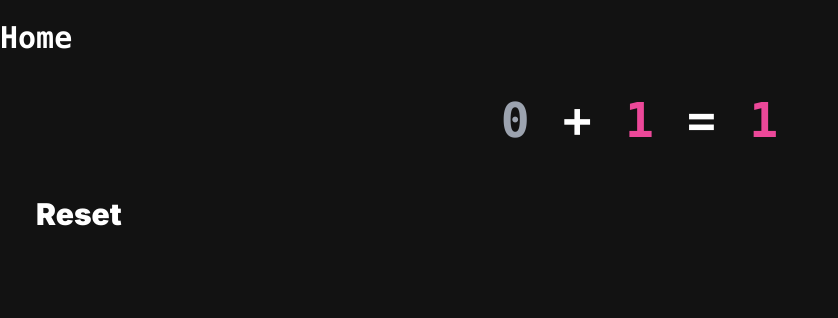
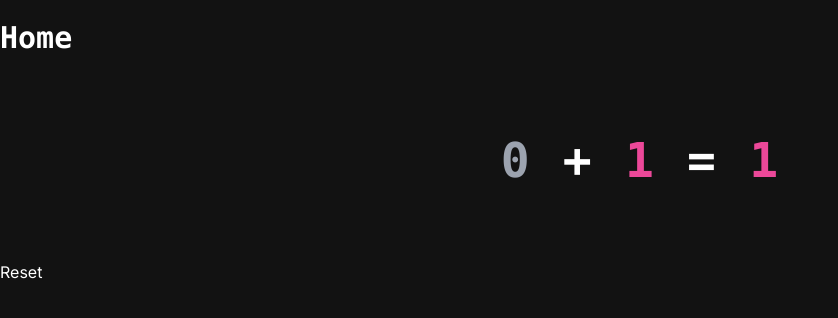
Before and after one commit to hadmacker/numbrella, a Next.js app: page /numbers/fib in a window 1280 px wide. Shown: the top 318 px of the page, without its empty margins (0-838 px from the left). Built offline with nearby package versions, Linux system fonts and the light colour scheme.

Commit message:
onEffect to improve client-side rendering behaviour

```diff
--- a/app/numbers/count-by/page.tsx
+++ b/app/numbers/count-by/page.tsx
@@ -66,7 +66,7 @@ export default function Page() {
       {elements}
       <li key="custom">
       <button
-        className="py-4"
+        className="py-4 hidden"
         onClick={() => {
         const val = prompt("Custom Number");
         try {
@@ -82,9 +82,9 @@ export default function Page() {
         Different Number
       </button>
       </li>
-      <li>
+      <li key="reset">
         <a
-          className="py-4"
+          className="py-5"
           href="/numbers/count-by"
           >Reset</a>
       </li>
--- a/app/numbers/cubes/page.tsx
+++ b/app/numbers/cubes/page.tsx
@@ -1,7 +1,6 @@
 'use client'
 
-import React from "react";
-import {useRouter, useSearchParams} from 'next/navigation'
+import React, { useState } from "react";
 import { PrettyChar } from '../../prettyChar'
 import { NumberFormatter } from '../../numberFormatter'
 
@@ -26,94 +25,60 @@ function formatted(number: number, bw: boolean): React.ReactElement[] {
   return divElements;
 }
 
-function useQueryString(key: string, defaultValue: string) {
-  const searchParams = useSearchParams()
-  const value = searchParams.get(key);
-
-  if (value === undefined || value === null) {
-    return defaultValue;
-  }
-
-  return Array.isArray(value) ? value[0] : value;
-}
-
 export default function Page() {
-  const bw = useQueryString("bw", "unset");
-  const iqs = useQueryString("i", "0");
-  const router = useRouter();
-
-  try {
-    const divElements: React.ReactElement[] = [];
-
-    let nextHrefClassNames = "";
-    let nextHrefNcClassNames = "hidden";
-    // if(bw == "false") {
-    //   nextHrefNcClassNames = "hidden";
-    // }
-    // if(bw == "true") {
-    //   nextHrefClassNames = "hidden";
-    // }
-    let base = parseInt(iqs, 10);
-    if(base < 0) {
-      base = 0;
-    }
-    const a = Math.pow(base, 3);
-    let product = a;
-
-    let allowPrior = (base >= 1);
-    let priorClassNames = "";
-    if(!allowPrior) {
-      priorClassNames = "hidden";
-    }
-
-    const resetHref = "?";
-    const priorHref = `?i=${base-1}&bw=${bw}`;
-
-    divElements.push(
-          <div>
-            {Formula(a, base, product, bw)}
-          </div>
-        );
-
-    const nextHref = `?i=${base+1}&bw=false`;
+  const bw = false;
+  const [multiplier, setMultiplier] = useState<number>(0);
+  const [value, setValue] = useState<number>(0);
 
   return (
     <>
-      <div className="text-center">
-        <a href={nextHref} className={nextHrefClassNames}>
-          {divElements}
-        </a>
-      </div>
-      <div className="m-8"></div>
+      <h1 className="p-5 text-center tracking-wide font-mono font-black">
+        <button className="p-5 tracking-wide font-mono md:font-black"
+            onClick={() => {
+              const newMultiplier = multiplier + 1;
+              const newValue = Math.pow(multiplier, 3);
+              setMultiplier(newMultiplier);
+              setValue(newValue)
+          }}>{Formula(Math.pow(multiplier, 3), multiplier, bw)}</button>
+      </h1>
       <div>
-        <div><a href={resetHref}><span className="mx-5 p-4 text-3xl font-black">Reset</span></a></div>
+        <button
+          className="py-4"
+          onClick={() => {
+            setMultiplier(0);
+            setValue(0);
+          }}
+          >Reset</button>
       </div>
     </>
-    )
-  } catch(e) {
-    router.push("/numbers/cubes")
-  }
+    );
 }
 
-function Formula(value1: number, base: number, product: number, bw: boolean) {
-  const showLastSpans = base != 0;
-
+function Formula(value1: number, base: number, bw: boolean) {
   return (
     <>
-      <p className="text-center m-5 tracking-wide font-mono font-black align-top">
+      <div className="text-center m-5 tracking-wide font-mono font-black">
         <span className="normal-nums text-5xl">{formatted(base, bw)}</span>
-        <span className="ordinal text-l align-top">{formatted(3, bw)}</span>
+        <span className="ordinal text-xl align-top">{formatted(3, bw)}</span>
+      </div>
+      <div className="text-center m-5 tracking-wide font-mono font-black">
         <span className="text-5xl text-black-600/100 mx-8">=</span>
+      </div>
+      <div className="text-center m-5 tracking-wide font-mono font-black break-all">
         <span className="text-5xl normal-nums">{formatted(base, bw)}</span>
         <span className="text-5xl text-black-600/100 mx-2">x</span>
         <span className="text-5xl normal-nums">{formatted(base, bw)}</span>
         <span className="text-5xl text-black-600/100 mx-2">x</span>
         <span className="text-5xl normal-nums">{formatted(base, bw)}</span>
+      </div>
+      <div className="text-center m-5 tracking-wide font-mono font-black">
         <span className="text-5xl text-black-600/100 mx-8">=</span>
+      </div>
+      <div className="text-center m-5 tracking-wide font-mono font-black">
         <span className="text-5xl">
           {formatted(value1, bw)}
         </span>
-      </p>
+      </div>
     </>
     )
 }
--- a/app/numbers/fib/page.tsx
+++ b/app/numbers/fib/page.tsx
@@ -1,7 +1,6 @@
 'use client'
 
-import React from "react";
-import {useSearchParams, useRouter, ReadonlyURLSearchParams} from 'next/navigation'
+import React, { useState } from "react";
 import { PrettyChar } from '../../prettyChar'
 import { NumberFormatter } from '../../numberFormatter'
 
@@ -26,81 +25,37 @@ function formatted(number: number, bw: boolean): React.ReactElement[] {
   return divElements;
 }
 
-function useQueryString(searchParams: ReadonlyURLSearchParams, key: string, defaultValue: string) {
-  const value = searchParams.get(key);
-
-  if (value === undefined || value === null) {
-    return defaultValue;
-  }
-
-  return Array.isArray(value) ? value[0] : value;
-}
-
 export default function Page() {
-  const searchParams = useSearchParams();
-  const bw = useQueryString(searchParams, "bw", "unset");
-  const aqs = useQueryString(searchParams, "a", "0");
-  const bqs = useQueryString(searchParams, "b", "1");
-  const router = useRouter();
-
-  try {
-    let n = 50;
-    const divElements: React.ReactElement[] = [];
-
-    let nextHrefClassNames = "";
-    let nextHrefNcClassNames = "hidden";
-    // if(bw == "false") {
-    //   nextHrefNcClassNames = "hidden";
-    // }
-    // if(bw == "true") {
-    //   nextHrefClassNames = "hidden";
-    // }
-    let a = parseInt(aqs, 10);
-    if(a < 0) {
-      a = 0;
-    }
-    let b = parseInt(bqs, 10);
-    if(b < 1) {
-      b = 1;
-    }
-    let c = a+b;
-    let d = b - a; // Going backwards, subtract A from B to get the prior A.
-
-    let allowPrior = (a > 0 && b >= 1);
-    let priorClassNames = "";
-    if(!allowPrior) {
-      priorClassNames = "hidden";
-    }
-
-    const resetHref = "?";
-    const priorHref = `?a=${d}&b=${a}&bw=${bw}`;
-
-    divElements.push(
-          <div key="1">
-            {Formula(a, b, c, bw)}
-          </div>
-        );
-
-    const nextHref = `?a=${b}&b=${c}&bw=false`;
-    const nextHrefNc = `?a=${b}&b=${c}&bw=true`;
+  const bw = false;
+  const [a, setA] = useState<number>(0);
+  const [b, setB] = useState<number>(1);
+  const [number, setNumber] = useState<number>(1);
 
   return (
   <>
-      <div className="columns-1 text-left">
-        <a href={nextHref} className={nextHrefClassNames}>
-          {divElements}
-        </a>
-      </div>
-      <div className="m-8"></div>
+    <h1 className="p-5 text-center tracking-wide font-mono text-5xl md:text-8xl font-black">
+      <button className="p-5 tracking-wide font-mono text-4xl md:text-5xl font-black"
+          onClick={() => {
+            const newA = b;
+            const newB = number;
+            const newNumber = number + b;
+            setNumber(newNumber);
+            setA(newA)
+            setB(newB);
+        }}>{Formula(a, b, number, bw)}</button>
+    </h1>
     <div>
-        <div><a href={resetHref}><span className="mx-5 p-4 text-3xl font-black">Reset</span></a></div>
+      <button
+        className="py-4"
+        onClick={() => {
+          setA(0);
+          setB(1);
+          setNumber(1);
+        }}
+        >Reset</button>
     </div>
   </>
-    )
-  }
-  catch(e) {
-    router.push("/numbers/fib")
-  }
+  );
 }
 
 function Formula(value1: number, value2: number, value3: number, bw: boolean) {
--- a/app/numbers/powersoftwo/page.tsx
+++ b/app/numbers/powersoftwo/page.tsx
@@ -1,7 +1,6 @@
 'use client'
 
-import React from "react";
-import {useRouter, useSearchParams} from 'next/navigation'
+import React, { useState } from "react";
 import { PrettyChar } from '../../prettyChar'
 import { NumberFormatter } from '../../numberFormatter'
 
@@ -12,9 +11,10 @@ function formatted(number: number, bw: boolean): React.ReactElement[] {
 
   // Create an array of <div> elements to hold each digit
   const divElements: React.ReactElement[] = digitsArray.map((digit, index) => {
-    const prettyStyle = (bw.toString() == "true")
-      ? numbers.filter(n=> n.id == "0")[0].prettyStyle
-      : numbers.filter(n=> n.id == digit)[0].prettyStyle;
+    const prettyStyle = ((bw.toString() == "true")
+      ? numbers.find(n=> n.id == "0")?.prettyStyle
+      : numbers.find(n=> n.id == digit)?.prettyStyle)
+      ?? "text-gray-400";
     const combinedClasses = `${prettyStyle}`;
     return (
       <span className={combinedClasses} key={index}>
@@ -26,73 +26,34 @@ function formatted(number: number, bw: boolean): React.ReactElement[] {
   return divElements;
 }
 
-function useQueryString(key: string, defaultValue: string) {
-  const searchParams = useSearchParams()
-  const value = searchParams.get(key);
+export default function Page() {
+  const bw = false;
+  const [power, setPower] = useState<number>(0);
+  const [value, setValue] = useState<number>(1);
 
-  if (value === undefined || value === null) {
-    return defaultValue;
-  }
 
-  return Array.isArray(value) ? value[0] : value;
-}
-
-export default function Page() {
-  const bw = useQueryString("bw", "unset");
-  const pqs = useQueryString("i", "0");
-  const router = useRouter();
-
-  try {
-    const divElements: React.ReactElement[] = [];
-
-    let nextHrefClassNames = "";
-    let nextHrefNcClassNames = "hidden";
-    // if(bw == "false") {
-    //   nextHrefNcClassNames = "hidden";
-    // }
-    // if(bw == "true") {
-    //   nextHrefClassNames = "hidden";
-    // }
-    let power = parseInt(pqs, 10);
-    if(power < 0) {
-      power = 0;
-    }
-    const a = Math.pow(2, power);
-    let product = a;
-
-    let allowPrior = (power >= 1);
-    let priorClassNames = "";
-    if(!allowPrior) {
-      priorClassNames = "hidden";
-    }
-
-    const resetHref = "?";
-    const priorHref = `?i=${power-1}&bw=${bw}`;
-
-    divElements.push(
-          <div>
-            {Formula(a, power, product, bw)}
-          </div>
-        );
-
-    const nextHref = `?i=${power+1}&bw=false`;
-
-    return (
+  return (
     <>
-      <div className="text-center">
-        <a href={nextHref} className={nextHrefClassNames}>
-          {divElements}
-        </a>
-      </div>
-      <div className="m-8"></div>
+      <h1 className="p-5 text-center tracking-wide font-mono text-5xl md:text-8xl font-black">
+        <button className="p-5 tracking-wide font-mono text-4xl md:text-5xl font-black"
+            onClick={() => {
+              const newPower = power + 1;
+              const newValue = Math.pow(2, newPower);
+              setValue(newValue);
+              setPower(newPower)
+          }}>{Formula(value, power, bw)}</button>
+      </h1>
       <div>
-        <div><a href={resetHref}><span className="mx-5 p-4 text-3xl font-black">Reset</span></a></div>
+        <button
+          className="py-4"
+          onClick={() => {
+            setPower(0);
+            setValue(1);
+          }}
+          >Reset</button>
       </div>
     </>
-    )
-  } catch(e) {
-    router.push("/numbers/powersoftwo")
-  }
+    );
 }
 
 function expansion(value1: number, power: number, bw: boolean) {
@@ -112,9 +73,7 @@ function expansion(value1: number, power: number, bw: boolean) {
     )
 }
 
-function Formula(value1: number, power: number, product: number, bw: boolean) {
-  const showLastSpans = power != 0;
-
+function Formula(value1: number, power: number, bw: boolean) {
   return (
     <>
       <div className="text-center m-5 tracking-wide font-mono font-black">
--- a/app/prettyChar.tsx
+++ b/app/prettyChar.tsx
@@ -5,6 +5,12 @@ export class PrettyChar {
     constructor(id: string, prettyStyle: string) {
         this.id = id;
         this.prettyStyle = prettyStyle;
+    }
+
+    public static getPretty(language: PrettyChar[], value: string, bw: boolean) {
+        const words = (bw.toString() == "true")
+            ? language.filter(n=> n.id == "0")
+            : language.filter(n=> n.id == value);
     }
 
     public static allCharacters() {
--- a/app/words/days/page.tsx
+++ b/app/words/days/page.tsx
@@ -1,12 +1,11 @@
 'use client'
 
 import React, { useEffect, useState } from "react";
-import {useRouter, useSearchParams} from 'next/navigation'
 import { PrettyChar } from '../../prettyChar'
 
 const pretty = PrettyChar.allCharacters();
 
-const days: string[] = [
+const words: string[] = [
   "Monday",
   "Tuesday",
   "Wednesday",
@@ -16,59 +15,44 @@ const days: string[] = [
   "Sunday",
 ];
 
-function getRandomDay(excludeday?: string): string {
-  // Create a new array containing days other than the excluded day
-  const availabledays = excludeday
-    ? days.filter((day) => day !== excludeday)
-    : days;
+export default function Page() {
+  const [excludedIndex, setExcludedIndex] = useState<number>(-1);
+  const [generated, setGenerated] = useState(false);
+  const [nextWord, setNextWord] = useState<string>("");
+  const [prettyClass, setPrettyClass] = useState<string>("hidden");
 
-  // Get a random index between 0 and availabledays.length - 1
-  const randomIndex = Math.floor(Math.random() * availabledays.length);
+  useEffect( () => {
+    if(!generated) {
+      let randomIndex = -1;
+      do {
+        randomIndex = Math.floor(Math.random() * words.length);
+      } while(randomIndex == excludedIndex)
+      setNextWord(words[randomIndex]);
+      setExcludedIndex(randomIndex);
+      setPrettyClass(pretty.filter(f=> f.id == words[randomIndex])[0].prettyStyle!);
+      setGenerated(true);
+    }
+  }, [nextWord, excludedIndex, generated]);
 
-  // Return the randomly selected day
-  return availabledays[randomIndex];
-}
-
-function useQueryString(key: string, defaultValue: string) {
-  const searchParams = useSearchParams()
-  const value = searchParams.get(key);
-
-  if (value === undefined || value === null) {
-    return defaultValue;
-  }
-
-  return Array.isArray(value) ? value[0] : value;
-}
-
-export default function Page() {
-  const bw = useQueryString("bw", "unset");
-  let excludedday = useQueryString("last", "unset");
-  let nextday = useQueryString("next", "unset");
-  let currentday = "";
-  let nextHref = "";
-  let prettyClass = "";
-
-  const router = useRouter();
-
-  if(nextday == "unset") {
-    nextday = getRandomDay(excludedday);
-    router.push(`/words/days?next=${nextday}`)
-  } else {
-    currentday = nextday;
-    nextday = getRandomDay(currentday);
-    nextHref = `?last=${currentday}&next=${nextday}&bw=false`
-    prettyClass = pretty.filter(f=> f.id == currentday)[0].prettyStyle!
-  }
+  const bw = false;
 
   return (
     <>
-      <div className="text-center m-5 tracking-wide font-mono font-black text-5xl">
-        <a href={nextHref} key={currentday+"_href"}>
-          <div className={prettyClass} key={currentday}>
-            {currentday}
-          </div>
-        </a>
-      </div>
+     <h1 className="p-5 text-center tracking-wide font-mono text-5xl md:text-8xl font-black">
+        <button
+          className={prettyClass}
+          onClick={() => {
+            let randomIndex = -1;
+            do {
+              randomIndex = Math.floor(Math.random() * words.length);
+            } while(randomIndex == excludedIndex)
+            setNextWord(words[randomIndex]);
+            setExcludedIndex(randomIndex);
+            setPrettyClass(pretty.filter(f=> f.id == words[randomIndex])[0].prettyStyle!);
+          }}>
+            {nextWord}
+        </button>
+      </h1>
     </>
     )
 }
--- a/app/words/months/page.tsx
+++ b/app/words/months/page.tsx
@@ -1,12 +1,11 @@
 'use client'
 
 import React, { useEffect, useState } from "react";
-import {useRouter, useSearchParams} from 'next/navigation'
 import { PrettyChar } from '../../prettyChar'
 
 const pretty = PrettyChar.allCharacters();
 
-const months: string[] = [
+const words: string[] = [
   "January",
   "February",
   "March",
@@ -21,59 +20,44 @@ const months: string[] = [
   "December",
 ];
 
-function getRandomMonth(excludeMonth?: string): string {
-  // Create a new array containing months other than the excluded month
-  const availableMonths = excludeMonth
-    ? months.filter((month) => month !== excludeMonth)
-    : months;
+export default function Page() {
+  const [excludedIndex, setExcludedIndex] = useState<number>(-1);
+  const [generated, setGenerated] = useState(false);
+  const [nextWord, setNextWord] = useState<string>("");
+  const [prettyClass, setPrettyClass] = useState<string>("hidden");
 
-  // Get a random index between 0 and availableMonths.length - 1
-  const randomIndex = Math.floor(Math.random() * availableMonths.length);
+  useEffect( () => {
+    if(!generated) {
+      let randomIndex = -1;
+      do {
+        randomIndex = Math.floor(Math.random() * words.length);
+      } while(randomIndex == excludedIndex)
+      setNextWord(words[randomIndex]);
+      setExcludedIndex(randomIndex);
+      setPrettyClass(pretty.filter(f=> f.id == words[randomIndex])[0].prettyStyle!);
+      setGenerated(true);
+    }
+  }, [nextWord, excludedIndex, generated]);
 
-  // Return the randomly selected month
-  return availableMonths[randomIndex];
-}
-
-function useQueryString(key: string, defaultValue: string) {
-  const searchParams = useSearchParams()
-  const value = searchParams.get(key);
-
-  if (value === undefined || value === null) {
-    return defaultValue;
-  }
-
-  return Array.isArray(value) ? value[0] : value;
-}
-
-export default function Page() {
-  const bw = useQueryString("bw", "unset");
-  let excludedMonth = useQueryString("last", "unset");
-  let nextMonth = useQueryString("next", "unset");
-  let currentMonth = "";
-  let nextHref = "";
-  let prettyClass = "";
-
-  const router = useRouter();
-
-  if(nextMonth == "unset") {
-    nextMonth = getRandomMonth(excludedMonth);
-    router.push(`/words/months?next=${nextMonth}`)
-  } else {
-    currentMonth = nextMonth;
-    nextMonth = getRandomMonth(currentMonth);
-    nextHref = `?last=${currentMonth}&next=${nextMonth}&bw=false`
-    prettyClass = pretty.filter(f=> f.id == currentMonth)[0].prettyStyle!
-  }
+  const bw = false;
 
   return (
     <>
-      <div className="text-center m-5 tracking-wide font-mono font-black text-5xl">
-        <a href={nextHref} key={currentMonth+"_href"}>
-          <div className={prettyClass} key={currentMonth}>
-            {currentMonth}
-          </div>
-        </a>
-      </div>
+     <h1 className="p-5 text-center tracking-wide font-mono text-5xl md:text-8xl font-black">
+        <button
+          className={prettyClass}
+          onClick={() => {
+            let randomIndex = -1;
+            do {
+              randomIndex = Math.floor(Math.random() * words.length);
+            } while(randomIndex == excludedIndex)
+            setNextWord(words[randomIndex]);
+            setExcludedIndex(randomIndex);
+            setPrettyClass(pretty.filter(f=> f.id == words[randomIndex])[0].prettyStyle!);
+          }}>
+            {nextWord}
+        </button>
+      </h1>
     </>
     )
 }
```
Lines whose indentation alone changed are shown as unchanged.
